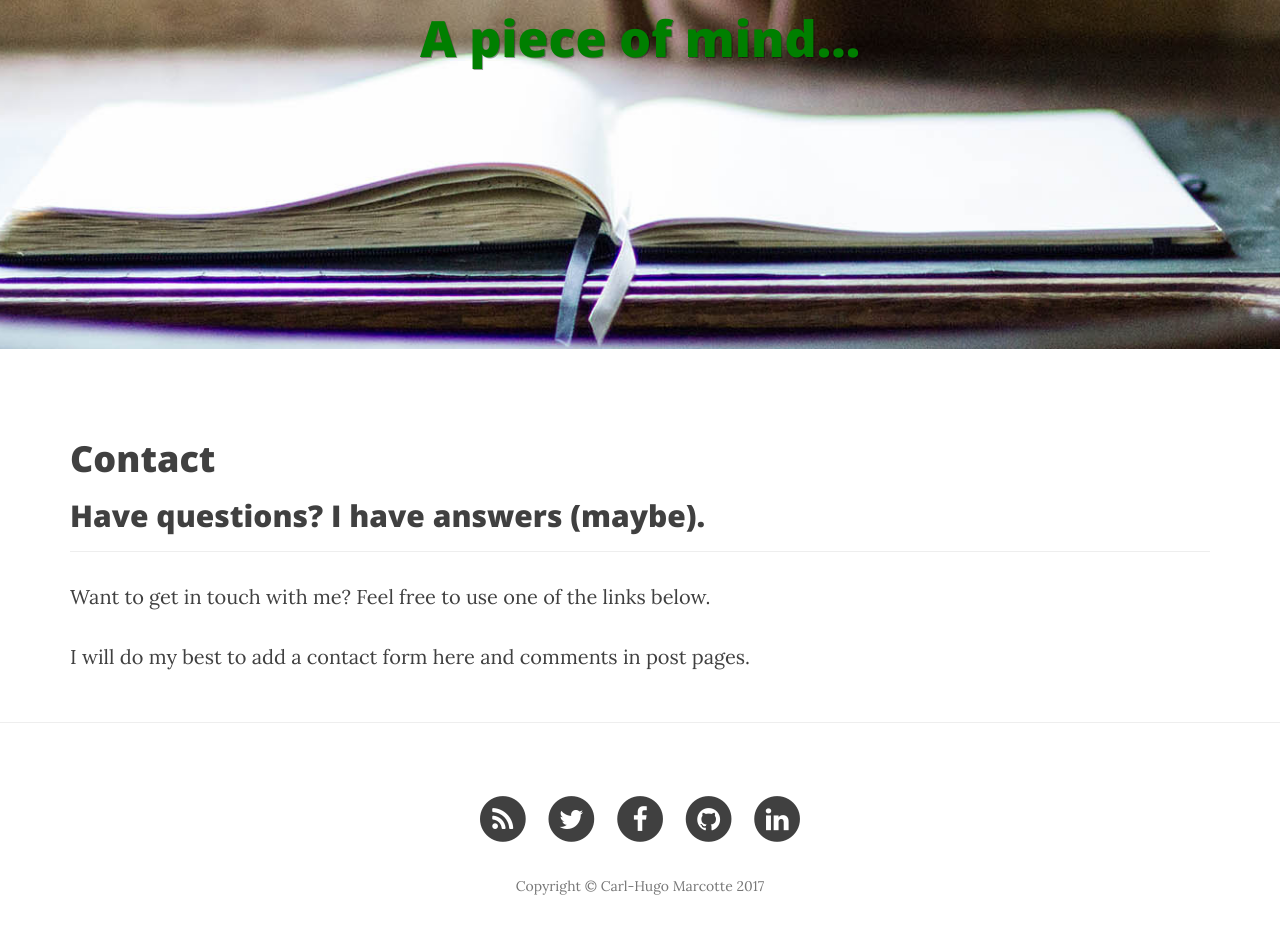
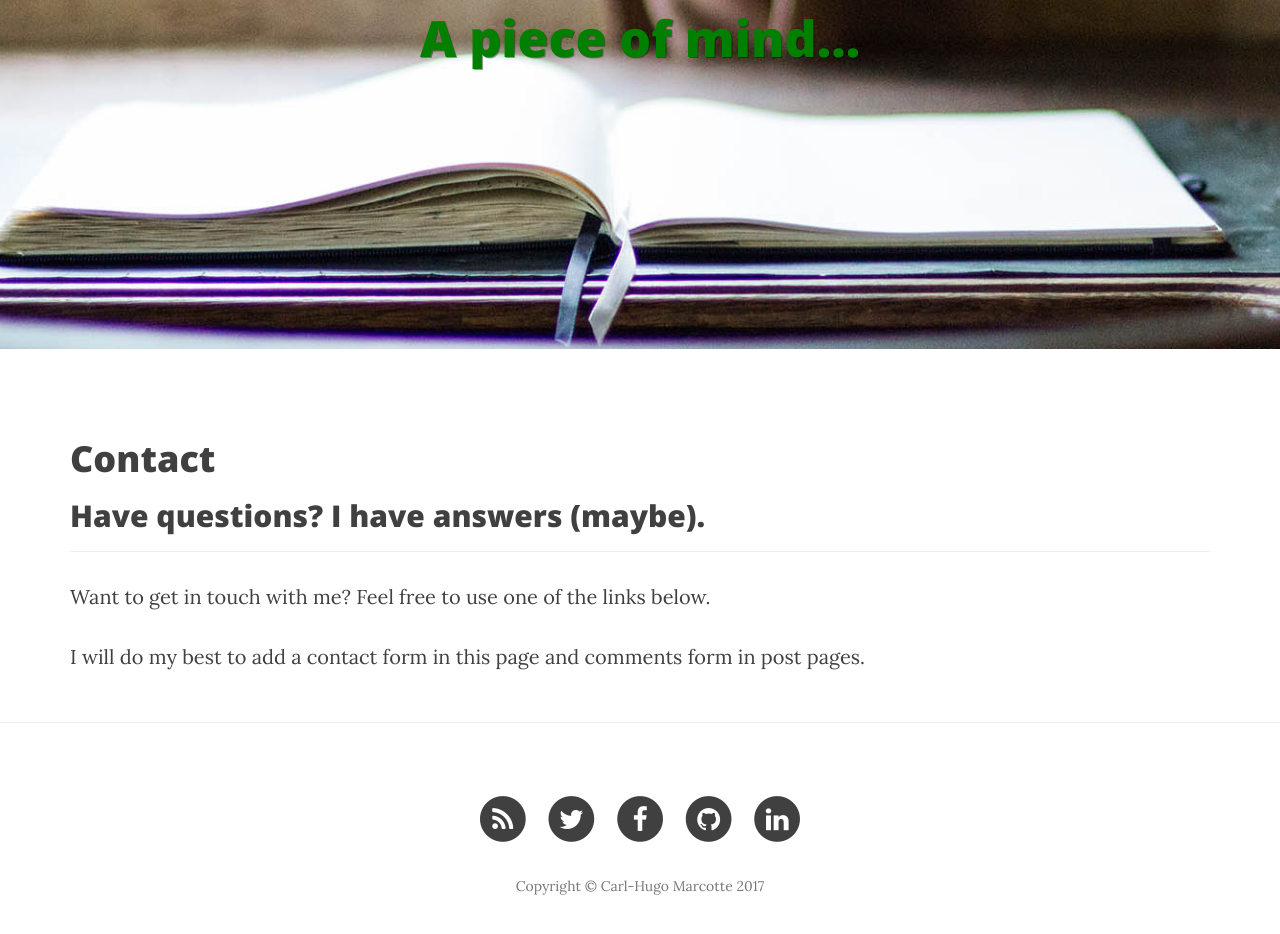
Before and after one commit to ForEvolve/forevolve.github.io, a Jekyll site: the page built from contact.html, in a window 1280 px wide, cut to the strip 131-1093 px from the top of the page. Shown: the top 934 px of the strip. Built offline with Jekyll 4.4.1, drawn with Linux system fonts in a browser that asks for light colours; nearby versions of some CDN libraries.

Commit message:
Fixed sentences

```diff
--- a/contact.html
+++ b/contact.html
@@ -6,7 +6,7 @@ header-img: "img/bg-open-book.jpg"
 ---
 
 <p>Want to get in touch with me? Feel free to use one of the links below.</p>
-<p>I will do my best to add a contact form here and comments in post pages.</p>
+<p>I will do my best to add a contact form in this page and comments form in post pages.</p>
 
 {% comment %}<p>Want to get in touch with me? Fill out the form below to send me a message and I will try to get back to you within 24 hours!</p>
 <!-- Contact Form - Enter your email address on line 19 of the mail/contact_me.php file to make this form work. -->
```
Also changed, not shown: about.md (+1 -1 lines).
